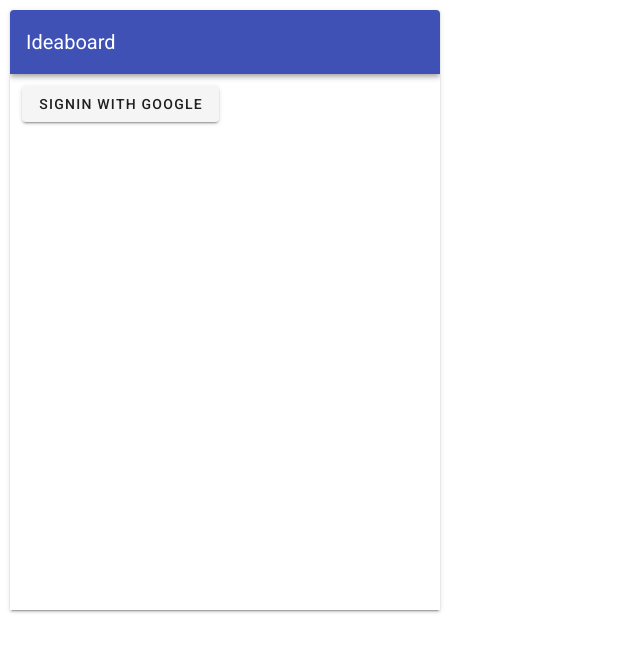
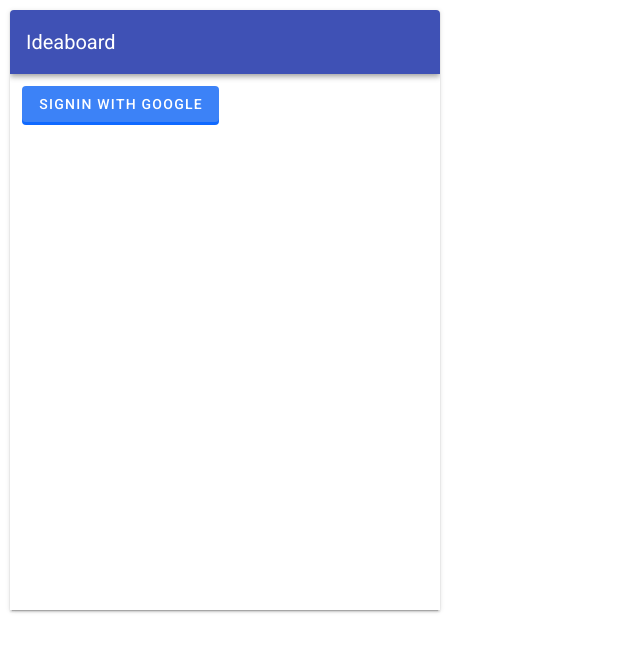
Before and after one commit to cksachdev/ideaboard-v2, a Vue app: page / in a window 1280 px wide. Shown: the top 652 px of the page, without its empty margins (0-640 px from the left). Built offline with nearby package versions, Linux system fonts and the light colour scheme; what vue-google-oauth2, vue-lodash would draw is missing.

Commit message:
Fix google signin button style

```diff
--- a/src/components/Login.vue
+++ b/src/components/Login.vue
@@ -40,8 +40,8 @@ export default {
   display: inline-block;
   padding: 4px 8px;
   border-radius: 3px;
-  background-color: #3c82f7;
-  color: #fff;
-  box-shadow: 0 3px 0 #0f69ff;
+  background-color: #3c82f7 !important;
+  color: #fff !important;
+  box-shadow: 0 3px 0 #0f69ff !important;
 }
 </style>
```
